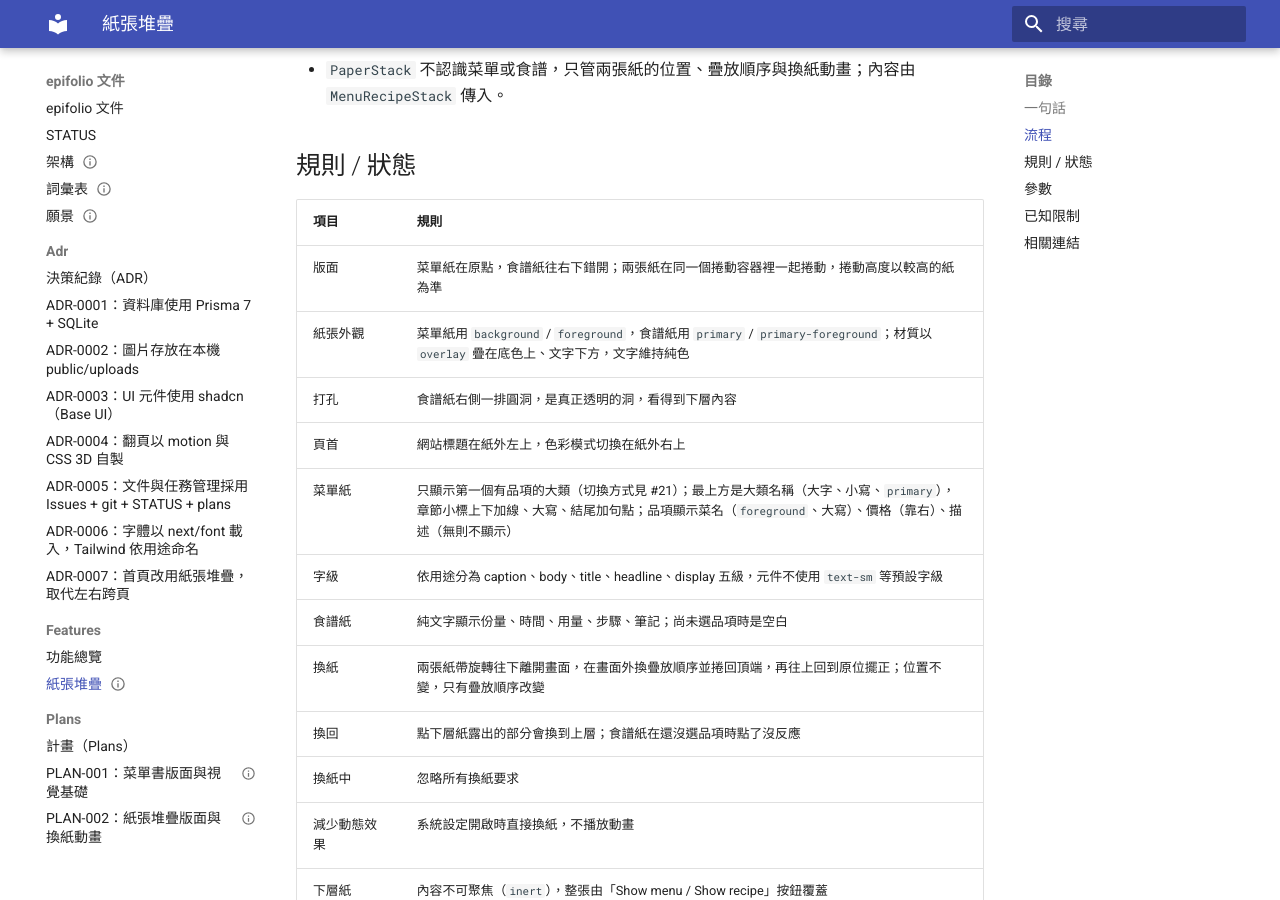
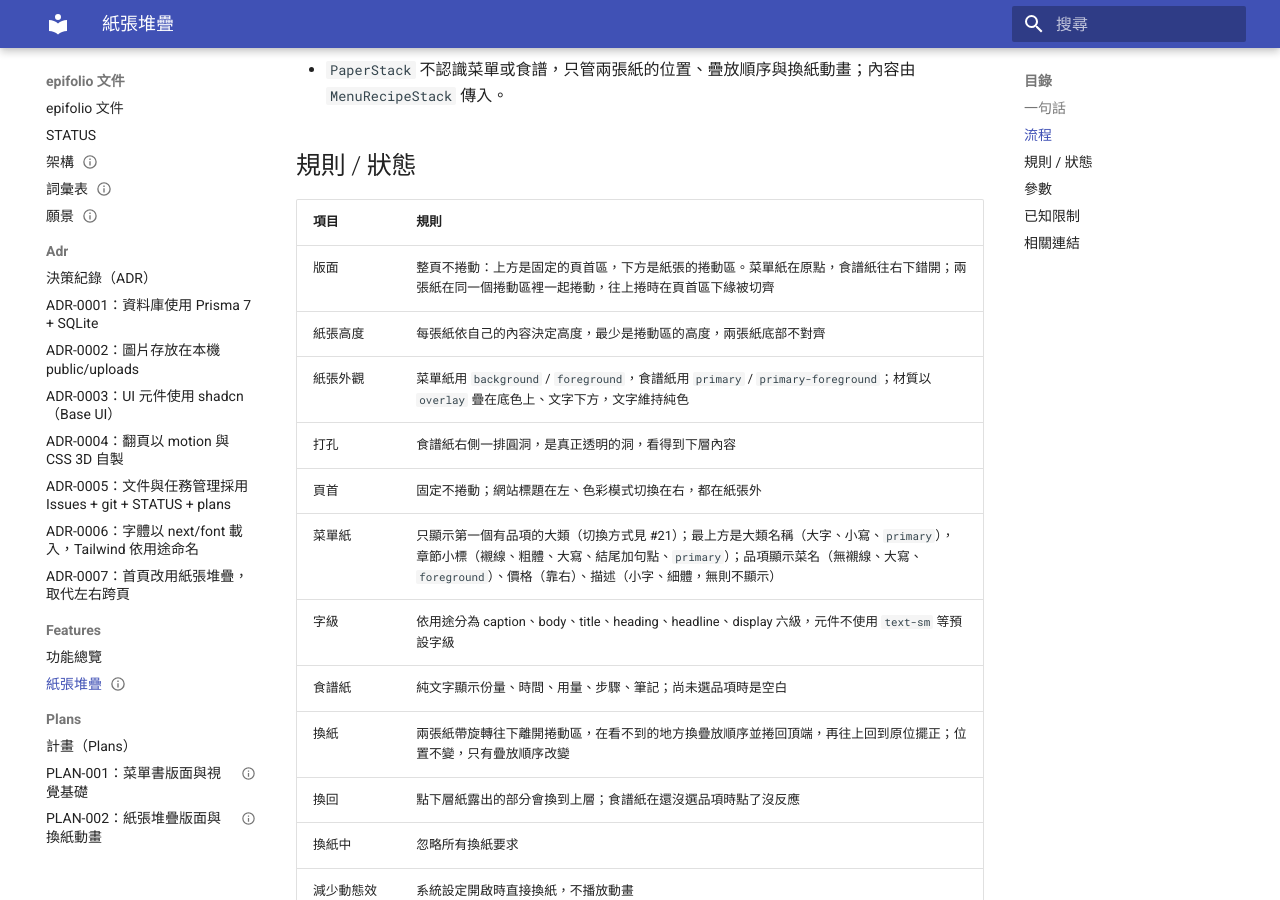
Before and after one commit to piercelin11/epifolio, an MkDocs documentation site: the page built from docs/features/paper-stack.md, in a window 1280 px wide and 900 px high, scrolled down 880 px. Built offline with MkDocs 1.6.1 and Material for MkDocs 9.7.7, drawn with Linux system fonts in a browser that asks for light colours.

Commit message:
feat(menu): fix the header and refine sheet sizing and type
The page no longer scrolls; the sheets scroll in their own area under a
fixed header band, so the site title always sits on the backdrop.

- PaperStack owns the scroll area; usePaperStack measures and scrolls
  that area instead of the window
- Rename --paper-top to --header-height
- Sheets align to the top of the grid cell, so each grows with its own
  content from a minimum height and their bottoms no longer line up
- Shrink the punched holes
- Section headings drop their rules and move up to a new heading step;
  item names step down to title and use the sans font
- Item descriptions use the caption size in a light weight

Closes #22

```diff
--- a/docs/features/paper-stack.md
+++ b/docs/features/paper-stack.md
@@ -46,14 +46,15 @@
 
 | 項目 | 規則 |
 | ---- | ---- |
-| 版面 | 菜單紙在原點，食譜紙往右下錯開；兩張紙在同一個捲動容器裡一起捲動，捲動高度以較高的紙為準 |
+| 版面 | 整頁不捲動：上方是固定的頁首區，下方是紙張的捲動區。菜單紙在原點，食譜紙往右下錯開；兩張紙在同一個捲動區裡一起捲動，往上捲時在頁首區下緣被切齊 |
+| 紙張高度 | 每張紙依自己的內容決定高度，最少是捲動區的高度，兩張紙底部不對齊 |
 | 紙張外觀 | 菜單紙用 `background` / `foreground`，食譜紙用 `primary` / `primary-foreground`；材質以 `overlay` 疊在底色上、文字下方，文字維持純色 |
 | 打孔 | 食譜紙右側一排圓洞，是真正透明的洞，看得到下層內容 |
-| 頁首 | 網站標題在紙外左上，色彩模式切換在紙外右上 |
-| 菜單紙 | 只顯示第一個有品項的大類（切換方式見 #21）；最上方是大類名稱（大字、小寫、`primary`），章節小標上下加線、大寫、結尾加句點；品項顯示菜名（`foreground`、大寫）、價格（靠右）、描述（無則不顯示） |
-| 字級 | 依用途分為 caption、body、title、headline、display 五級，元件不使用 `text-sm` 等預設字級 |
+| 頁首 | 固定不捲動；網站標題在左、色彩模式切換在右，都在紙張外 |
+| 菜單紙 | 只顯示第一個有品項的大類（切換方式見 #21）；最上方是大類名稱（大字、小寫、`primary`），章節小標（襯線、粗體、大寫、結尾加句點、`primary`）；品項顯示菜名（無襯線、大寫、`foreground`）、價格（靠右）、描述（小字、細體，無則不顯示） |
+| 字級 | 依用途分為 caption、body、title、heading、headline、display 六級，元件不使用 `text-sm` 等預設字級 |
 | 食譜紙 | 純文字顯示份量、時間、用量、步驟、筆記；尚未選品項時是空白 |
-| 換紙 | 兩張紙帶旋轉往下離開畫面，在畫面外換疊放順序並捲回頂端，再往上回到原位擺正；位置不變，只有疊放順序改變 |
+| 換紙 | 兩張紙帶旋轉往下離開捲動區，在看不到的地方換疊放順序並捲回頂端，再往上回到原位擺正；位置不變，只有疊放順序改變 |
 | 換回 | 點下層紙露出的部分會換到上層；食譜紙在還沒選品項時點了沒反應 |
 | 換紙中 | 忽略所有換紙要求 |
 | 減少動態效果 | 系統設定開啟時直接換紙，不播放動畫 |
```
Also changed, not shown: docs/adr/0007-paper-stack-layout.md (+1 -1 lines), src/app/globals.css (+11 -7 lines), 7 other files.
